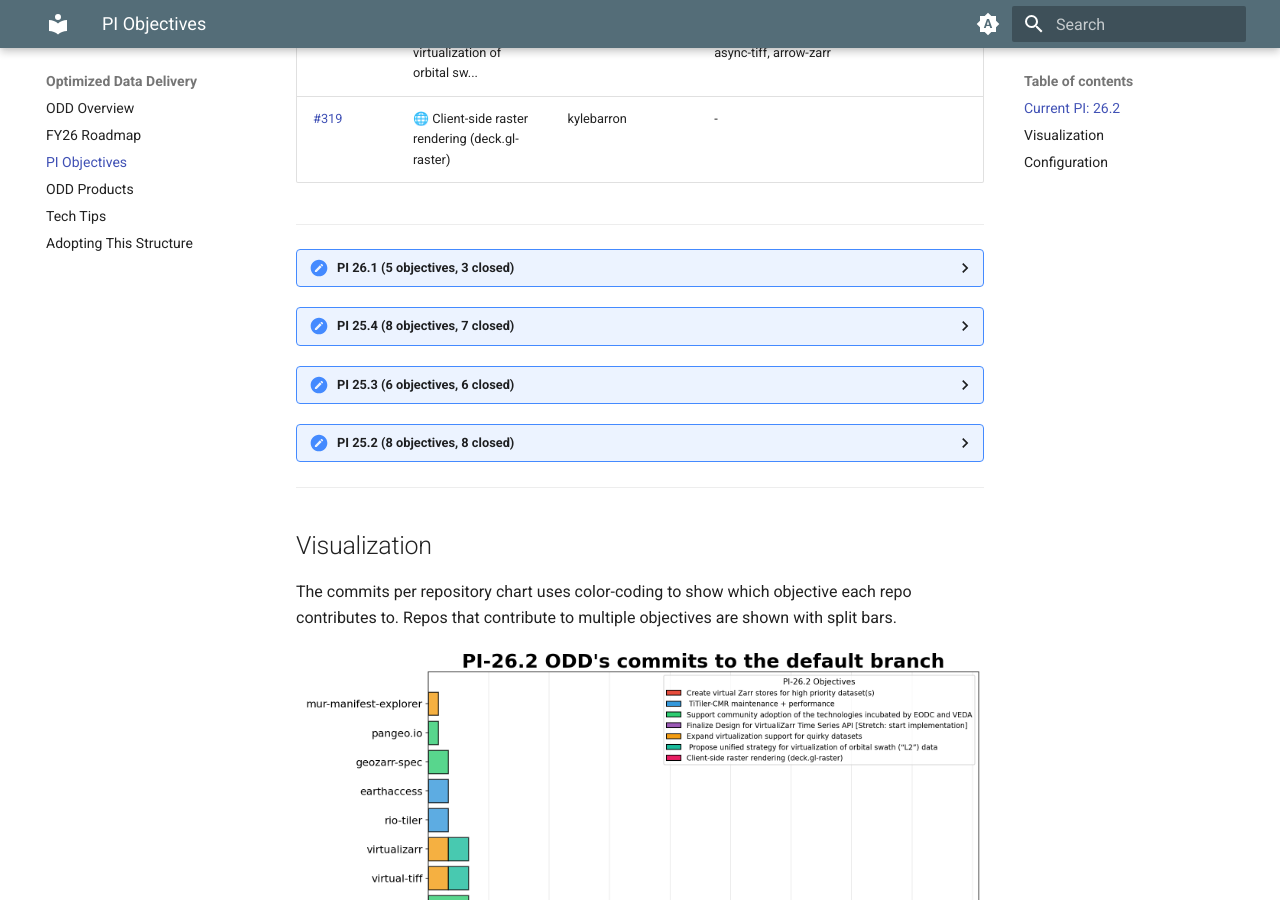
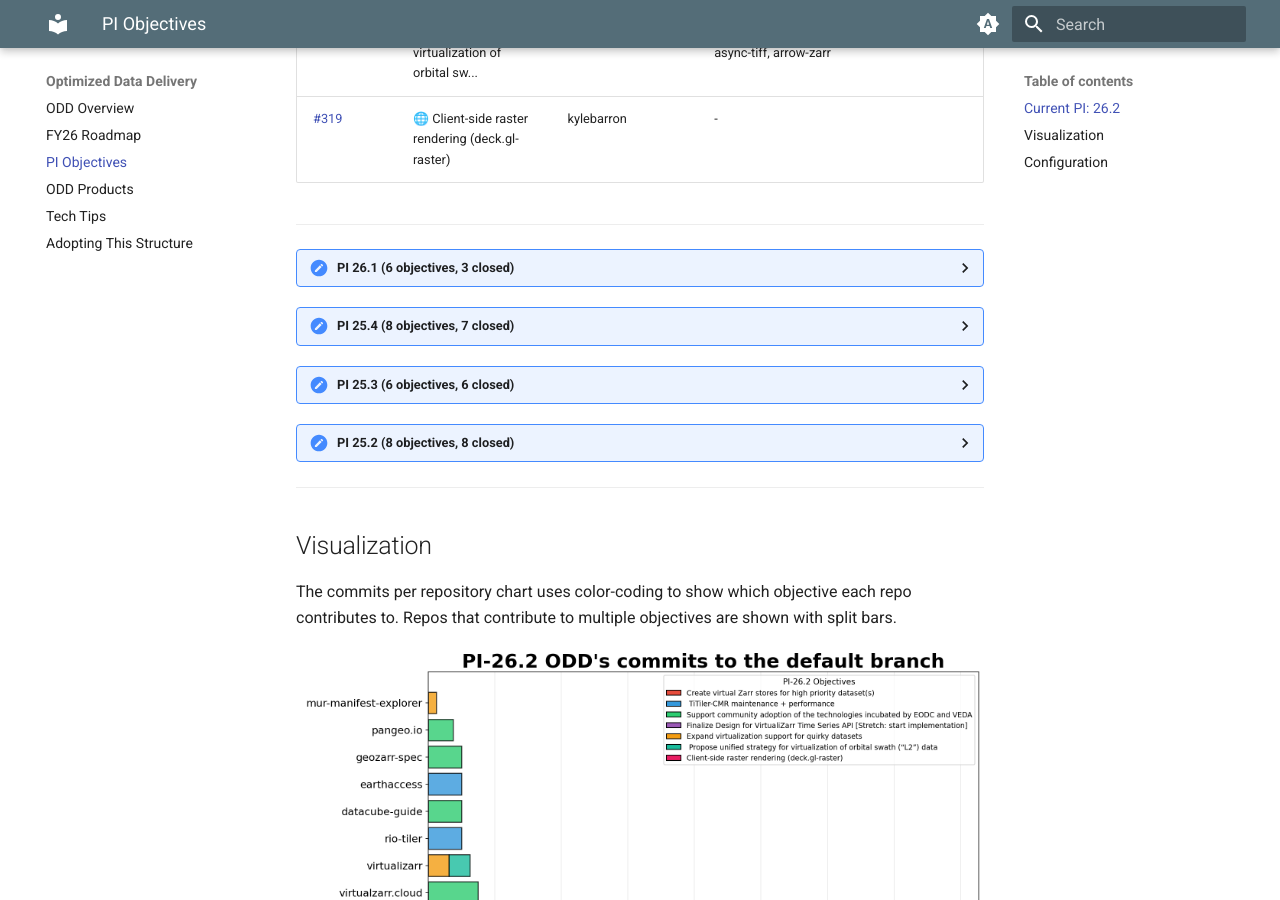
Before and after one commit to NASA-IMPACT/veda-odd, an MkDocs documentation site: the page built from docs/objectives.md, in a window 1280 px wide and 900 px high, scrolled down 872 px. Built offline with MkDocs 1.6.1 and Material for MkDocs 9.7.7, drawn with Linux system fonts in a browser that asks for light colours; the version menu is left out.

Commit message:
Update reports for 22857784957

```diff
--- a/docs/objectives.md
+++ b/docs/objectives.md
@@ -17,7 +17,7 @@ This page tracks quarterly objectives and their related repositories across Prog
 ---
 
 <details markdown>
-<summary>PI 26.1 (5 objectives, 3 closed)</summary>
+<summary>PI 26.1 (6 objectives, 3 closed)</summary>
 
 | # | Objective | State | Contributors |
 |---|-----------|-------|--------------|
```
Also changed, not shown: other parts of docs/objectives.md (+1 -0 lines), docs/images/pi-26.2.png, 1 other file.
